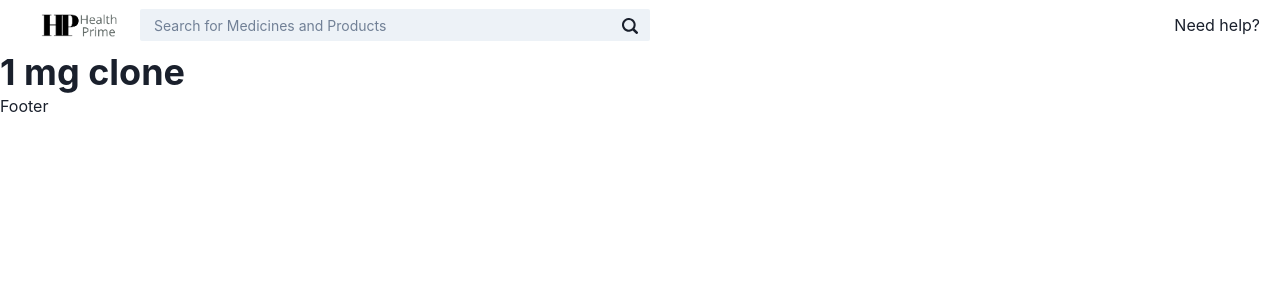
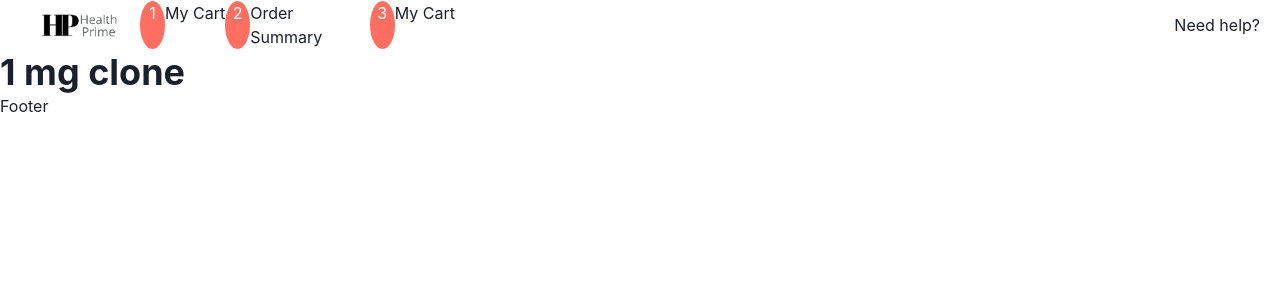
Before and after one commit to Varun8177/Tata-1mg-clone, a Next.js app: page / in a window 1280 px wide. Shown: the top 300 px of the page. Built offline with nearby package versions, Linux system fonts and the light colour scheme.

Commit message:
created Payment navbar

```diff
--- /dev/null
+++ b/src/components/navbar/paymentNavbar/PaymentNavbar.jsx
@@ -0,0 +1,92 @@
+import { Flex, Show, Text } from "@chakra-ui/react";
+import Image from "next/image";
+import React from "react";
+
+const PaymentNavbar = () => {
+  return (
+    <Flex
+      ml={{
+        base: "5px",
+        sm: "5px",
+        md: "5px",
+        lg: "20px",
+        xl: "20px",
+        "2xl": "20px",
+      }}
+      justifyContent={"space-between"}
+      alignItems={"center"}
+    >
+      <Flex
+        w={{
+          base: "70%",
+          sm: "70%",
+          md: "70%",
+          lg: "70%",
+          xl: "50%",
+          "2xl": "50%",
+        }}
+        alignItems={"center"}
+      >
+        <Image
+          src={"/healthPrimeLogo.png"}
+          height={"50"}
+          alt={"logo"}
+          width={"120"}
+        />
+        <Show above="md">
+          <Flex
+            w={{
+              base: "50%",
+              sm: "50%",
+              md: "70%",
+              lg: "80%",
+              xl: "50%",
+              "2xl": "50%",
+            }}
+            justifyContent={"space-between"}
+          >
+            <Flex>
+              <Text
+                bgColor={"500"}
+                w={"25px"}
+                color="white"
+                textAlign={"center"}
+                borderRadius={"50%"}
+              >
+                1
+              </Text>
+              <Text>My Cart</Text>
+            </Flex>
+            <Flex>
+              <Text
+                bgColor={"500"}
+                w={"25px"}
+                color="white"
+                textAlign={"center"}
+                borderRadius={"50%"}
+              >
+                2
+              </Text>
+              <Text>Order Summary</Text>
+            </Flex>
+            <Flex>
+              <Text
+                bgColor={"500"}
+                w={"25px"}
+                color="white"
+                textAlign={"center"}
+                borderRadius={"50%"}
+              >
+                3
+              </Text>
+              <Text>My Cart</Text>
+            </Flex>
+          </Flex>
+        </Show>
+      </Flex>
+      <Text mr={"20px"}>Need help?</Text>
+    </Flex>
+  );
+};
+
+export default PaymentNavbar;
--- a/src/pages/_app.js
+++ b/src/pages/_app.js
@@ -1,6 +1,7 @@
 import Footer from "@/components/footer";
 import CartNavbar from "@/components/navbar/cartNavbar/CartNavbar";
 import MainNavbar from "@/components/navbar/MainNavbar/MainNavbar";
+import PaymentNavbar from "@/components/navbar/paymentNavbar/PaymentNavbar";
 import { store } from "@/redux/store";
 import { theme } from "@/utils/theme";
 import { ChakraProvider } from "@chakra-ui/react";
@@ -9,7 +10,7 @@ export default function App({ Component, pageProps }) {
   return (
     <ChakraProvider theme={theme}>
       <Provider store={store}>
-        <CartNavbar />
+        <PaymentNavbar />
         <Component {...pageProps} />
         <Footer />
       </Provider>
```
